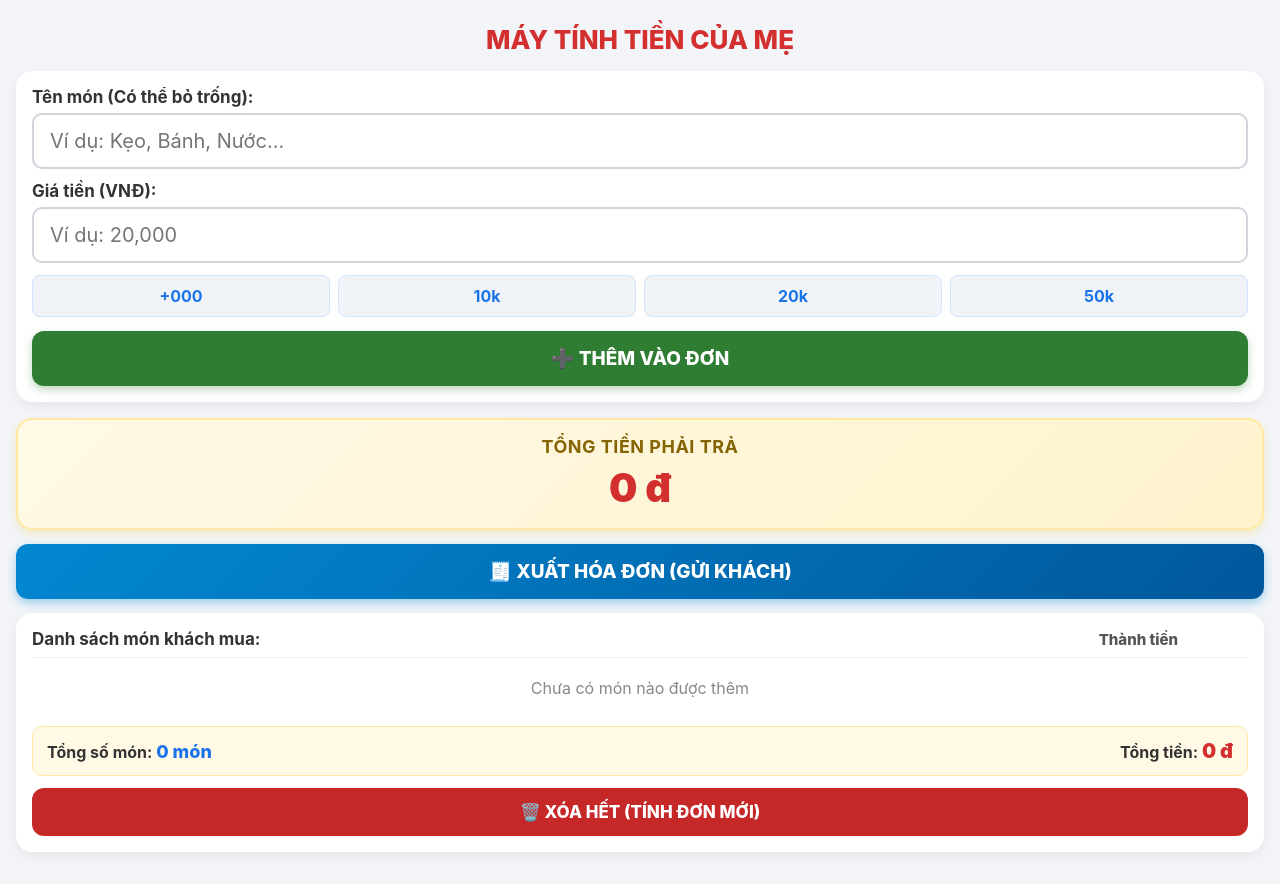
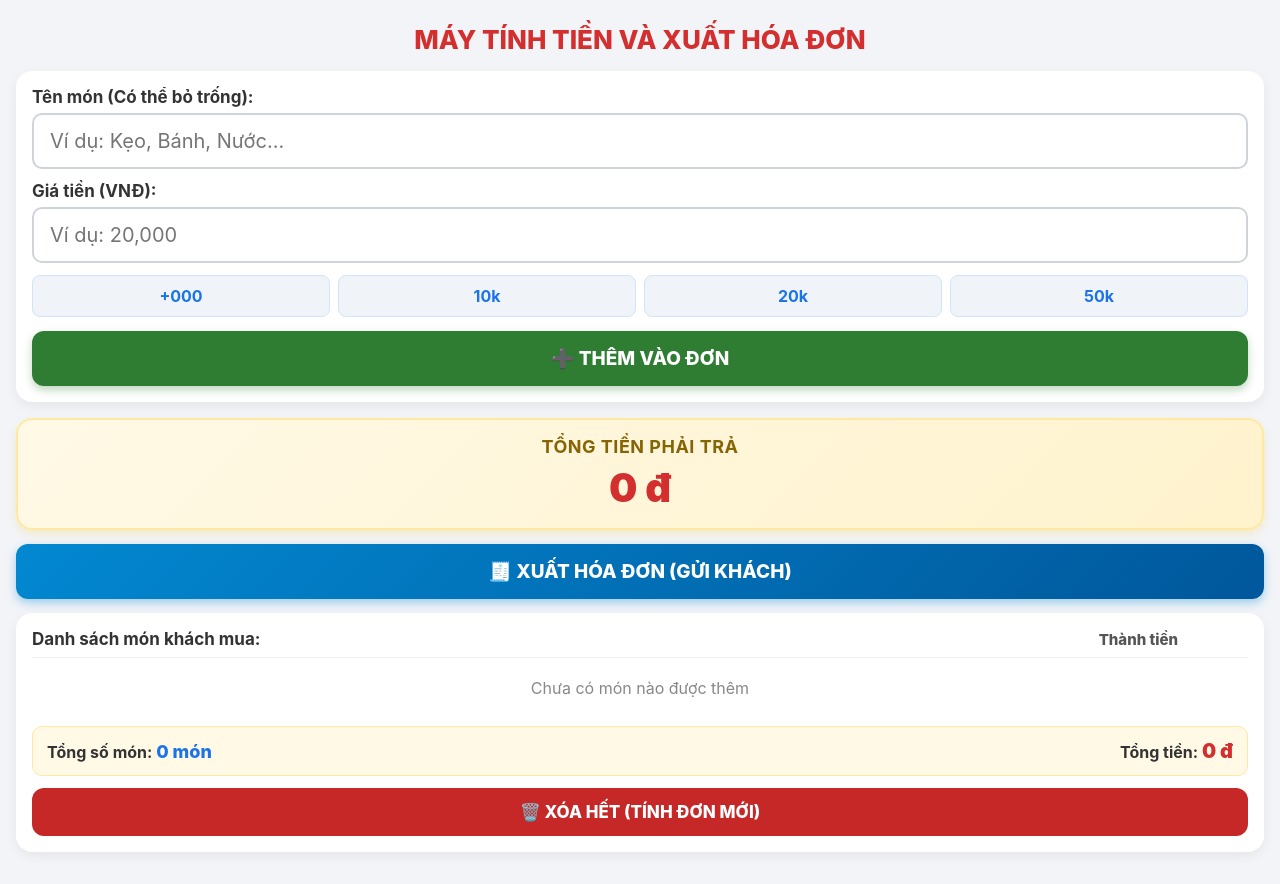
Before and after one commit to duchuy259898/may-tinh-tien, a plain HTML site: page FEtinhtien/index.html in a window 1280 px wide. Drawn offline with Linux system fonts and the light colour scheme.

Commit message:
edit text

```diff
--- a/FEtinhtien/index.html
+++ b/FEtinhtien/index.html
@@ -3,7 +3,7 @@
 <head>
     <meta charset="UTF-8">
     <meta name="viewport" content="width=device-width, initial-scale=1.0">
-    <title>Máy Tính Tiền Của Mẹ</title>
+    <title>Máy Tính Tiền Và Xuất Hóa Đon</title>
     <style>
         * {
             box-sizing: border-box;
@@ -472,7 +472,7 @@
 </head>
 <body>
 
-    <h2>MÁY TÍNH TIỀN CỦA MẸ</h2>
+    <h2>MÁY TÍNH TIỀN VÀ XUẤT HÓA ĐƠN</h2>
 
     <!-- Khu vực nhập liệu -->
     <div class="card">
```
